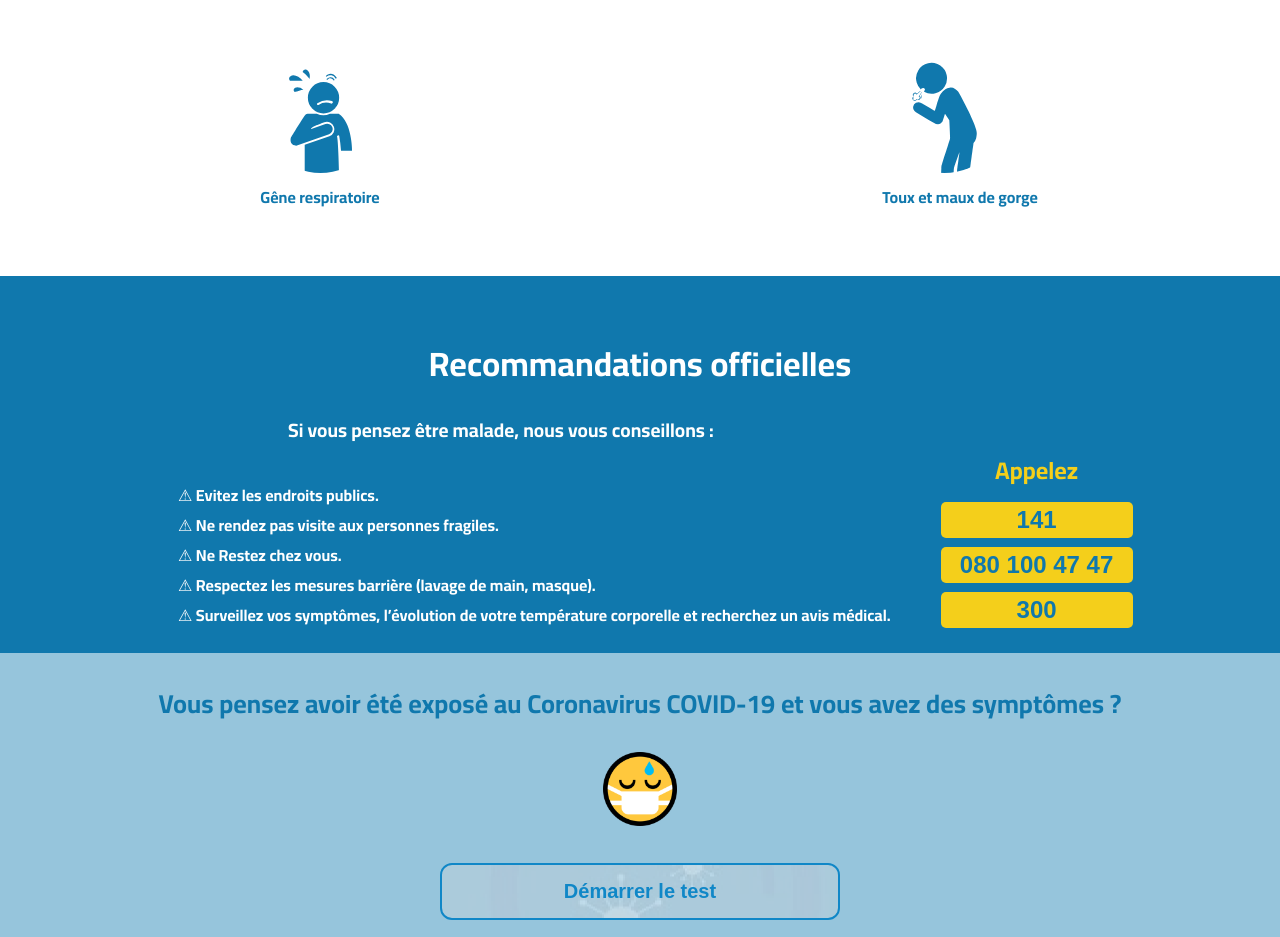
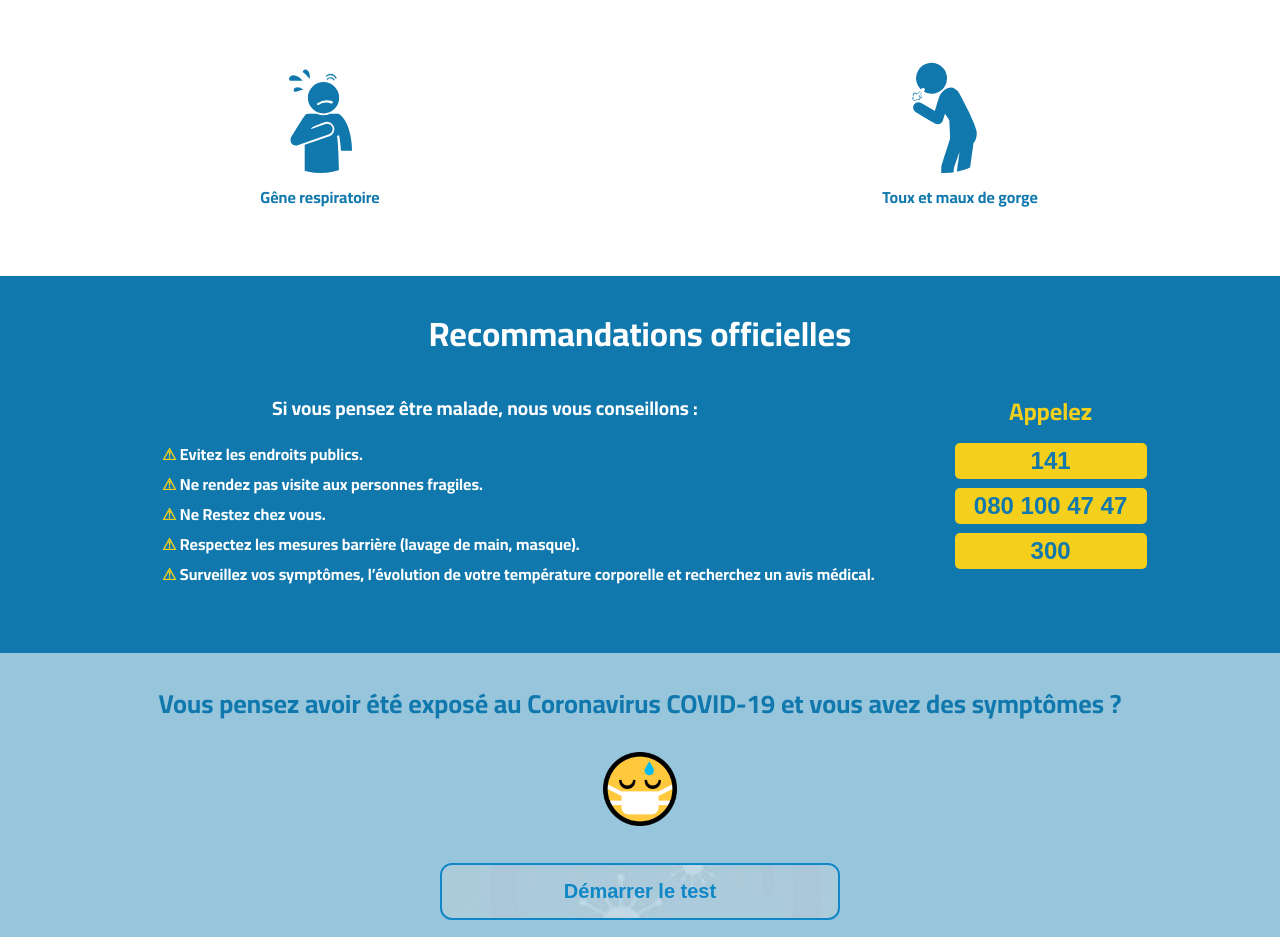
Before and after one commit to Salma-hu/coronavirus-projet, a website: page Starter-file/app/index.html in a window 1280 px wide. Shown: the part 1163-2100 px from the top of the page. Drawn offline with Linux system fonts and the light colour scheme.

Commit message:
modifier recommandation

```diff
--- a/Starter-file/app/index.html
+++ b/Starter-file/app/index.html
@@ -90,11 +90,11 @@
         <h3 class="soustitre">Si vous pensez être malade, nous vous conseillons :</h3>
     <div class="recommand">
     <div class="recommand__paragraph">
-        <p> ⚠ Evitez les endroits publics.</p>
-        <p> ⚠ Ne rendez pas visite aux personnes fragiles.</p>
-        <p> ⚠ Ne Restez chez vous.</p>
-        <p> ⚠ Respectez les mesures barrière (lavage de main, masque).</p>
-        <p> ⚠ Surveillez vos symptômes, l’évolution de votre température corporelle et recherchez un avis médical.</p>
+        <p> <span>⚠</span> Evitez les endroits publics.</p>
+        <p> <span>⚠</span> Ne rendez pas visite aux personnes fragiles.</p>
+        <p> <span>⚠</span> Ne Restez chez vous.</p>
+        <p> <span>⚠</span> Respectez les mesures barrière (lavage de main, masque).</p>
+        <p> <span>⚠</span> Surveillez vos symptômes, l’évolution de votre température corporelle et recherchez un avis médical.</p>
     </div>
     <div class="recommand__partie">
         <h4 class="titr">Appelez</h4>
@@ -129,8 +129,7 @@
     </div>
     <div class="foot__accon">
         <a href="#" class="acc acc1">Accueil</a>
-        <a href="#" class="acc acc2">Consiel</a>
-
+        <a href="#" class="acc  ">Consiel</a>
     </div>
 </div>
 </section>
--- a/Starter-file/app/sass/_recommandation.scss
+++ b/Starter-file/app/sass/_recommandation.scss
@@ -1,9 +1,10 @@
 .recommandations{
     background-color: $color_back;
-    padding: 1rem;
+    padding-bottom: 5%;
+    padding-top: 2%;
 }
 .titre{
-    margin-top: 40px;
+    padding-bottom: 2%;
     font-weight: bold;
     font-size: 211%;
     text-align: center;
@@ -11,7 +12,7 @@
 }
 
 .soustitre{
-    margin-top: 1.063rem;
+    padding-bottom: 1%;
     font-weight: bold;
     font-size: 120%;
     padding-left: 17rem;
@@ -25,12 +26,17 @@
     &__paragraph{
         color: $color_white;
         padding-left: 9rem;
-        margin-top: 2rem;
+        span{
+            color: $color_yellow;
+            font-weight: bold;
+
+        }
 
     }
     &__partie{
 
-            margin-left: 3.125rem;
+            margin-left: 5rem;
+            margin-top: -4%;
 
         .titr{
             color: $color_yellow;
```
Also changed, not shown: Starter-file/app/css/style.css.
